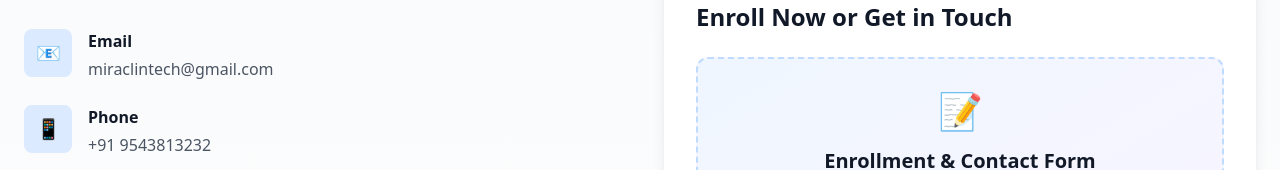
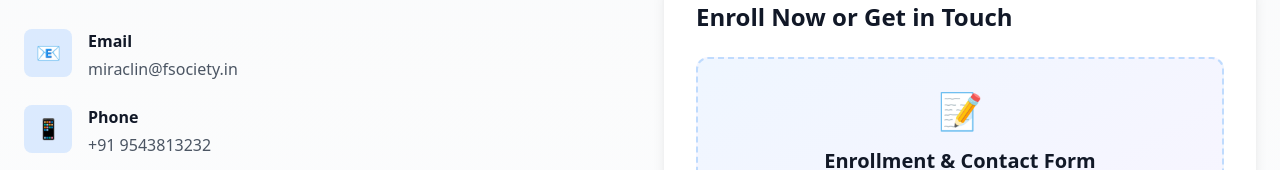
Before and after one commit to miracl-in/miracl-in.github.io, a Next.js app: page /contact in a window 1280 px wide. Shown: the part 371-541 px from the top of the page. Built offline with nearby package versions, Linux system fonts and the light colour scheme.

Commit message:
Update page.tsx with new email

```diff
--- a/app/contact/page.tsx
+++ b/app/contact/page.tsx
@@ -22,7 +22,7 @@
                 </div>
                 <div>
                   <h3 className="font-semibold text-gray-900 mb-1">Email</h3>
-                  <p className="text-gray-600">miraclintech@gmail.com</p>
+                  <p className="text-gray-600">miraclin@fsociety.in</p>
                 </div>
               </div>
 
```
